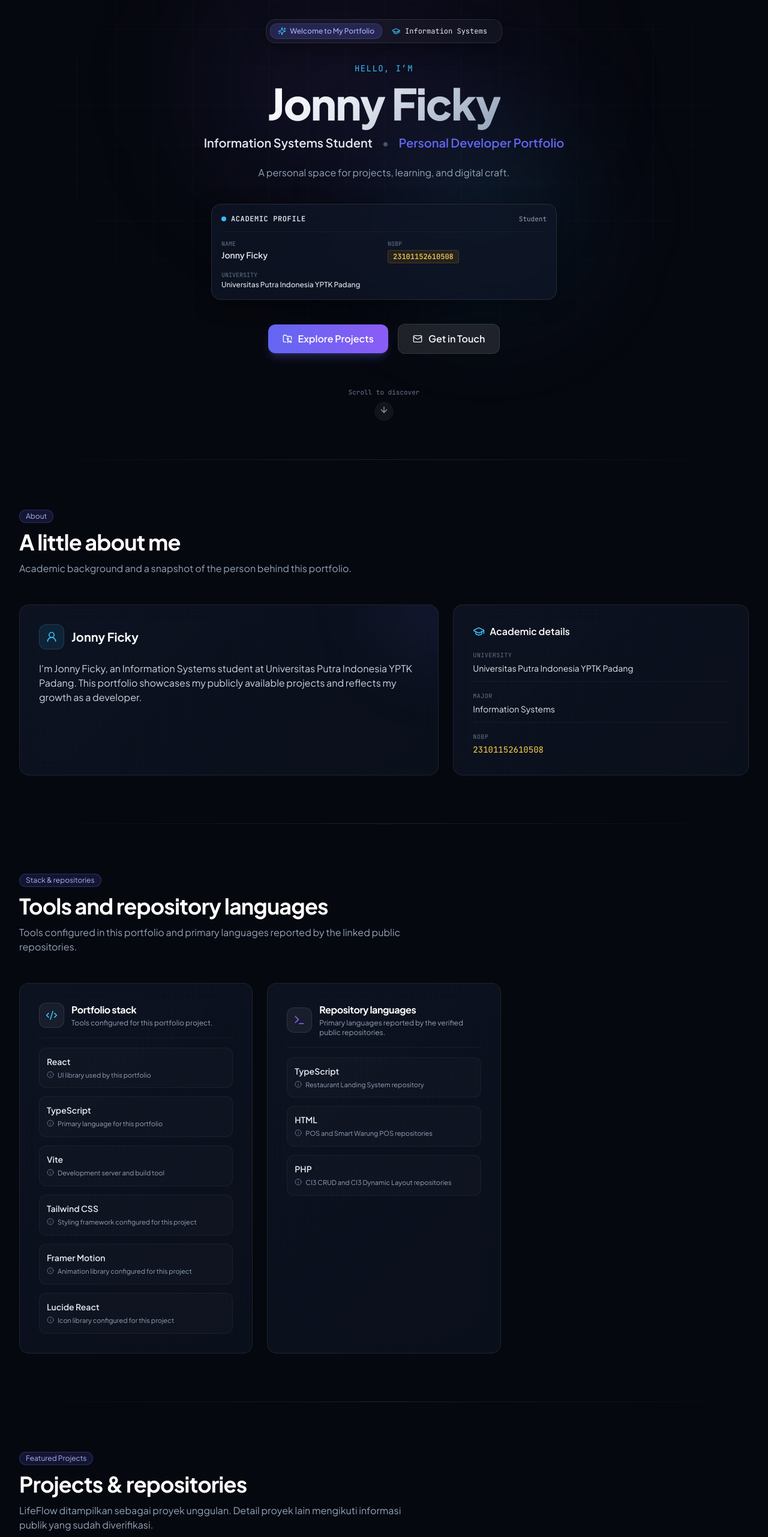
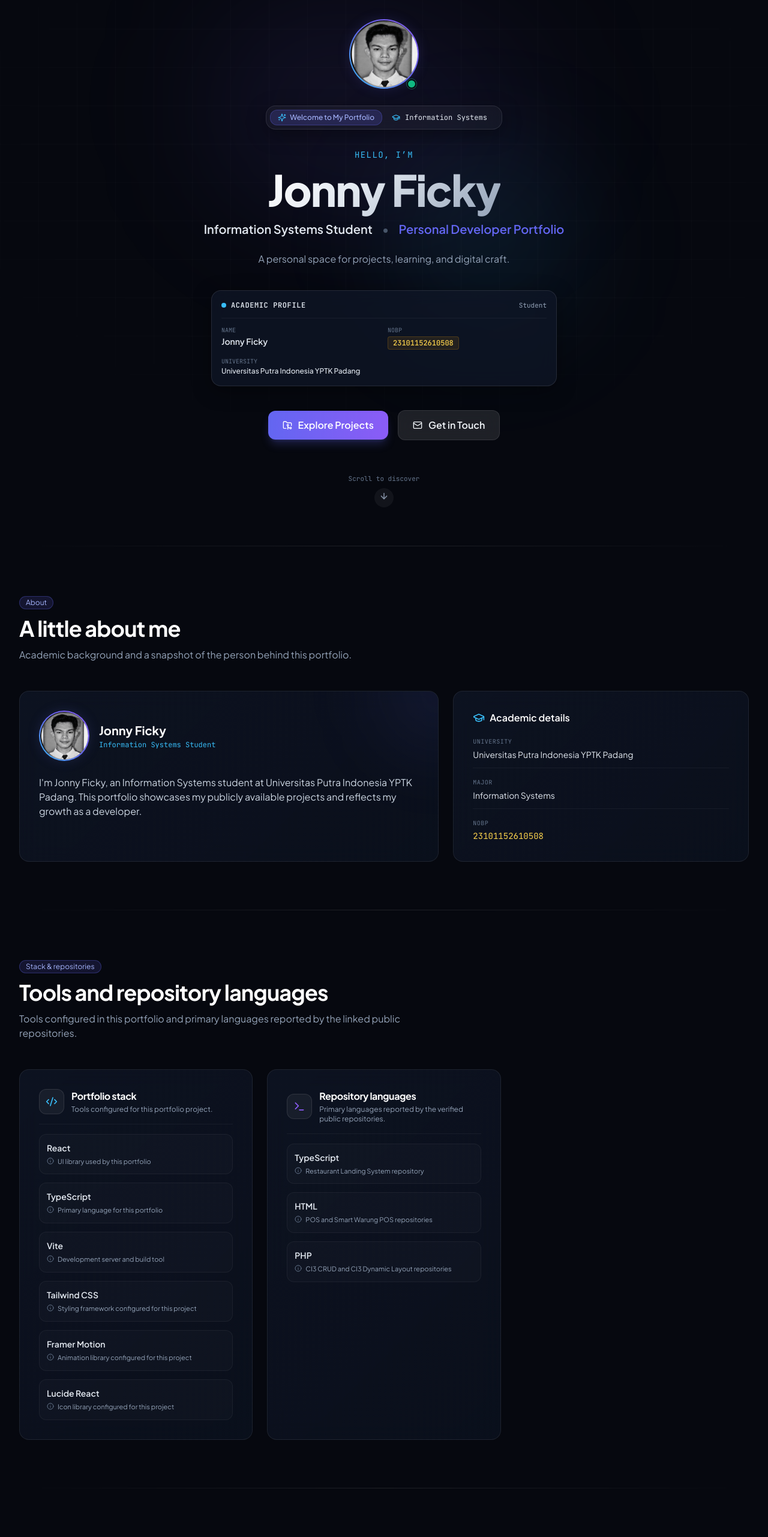
Before and after one commit to jonnyficky2/Portofolio, a React (Vite) app: page / in a window 1280 px wide. Shown: the part 80-2643 px from the top of the page at 60% size. Built offline with nearby package versions, Linux system fonts and the light colour scheme.

Commit message:
feat(ui): add profile avatar and scroll-in animations with framer-motion

```diff
--- a/src/components/sections/About.tsx
+++ b/src/components/sections/About.tsx
@@ -1,32 +1,45 @@
 import React from 'react';
-import { GraduationCap, UserRound } from 'lucide-react';
+import { GraduationCap } from 'lucide-react';
 import { studentData } from '../../data/portfolioData';
 import { SectionHeading } from '../ui/SectionHeading';
 import { Card } from '../ui/Card';
+import { Avatar } from '../ui/Avatar';
+import { FadeIn } from '../ui/Motion';
 
 export const About: React.FC = () => (
   <section id="about" className="py-20 relative">
     <div className="max-w-7xl mx-auto px-4 sm:px-6 lg:px-8">
+      <FadeIn>
         <SectionHeading
           badge="About"
           title="A little about me"
           subtitle="Academic background and a snapshot of the person behind this portfolio."
         />
+      </FadeIn>
 
       <div className="grid grid-cols-1 lg:grid-cols-12 gap-6 items-stretch">
-        <Card glow className="lg:col-span-7">
-          <div className="flex items-center gap-3 mb-5">
-            <div className="p-2.5 rounded-xl bg-brand-blue/10 border border-brand-blue/20">
-              <UserRound className="w-5 h-5 text-brand-blue" aria-hidden="true" />
+        <FadeIn delay={0.1} className="lg:col-span-7 flex flex-col">
+          <Card glow className="h-full">
+            <div className="flex flex-col sm:flex-row items-start sm:items-center gap-4 mb-6">
+              <Avatar
+                src={studentData.avatarUrl}
+                alt={studentData.name}
+                size="lg"
+                glow
+              />
+              <div>
+                <h3 className="text-xl font-bold text-white">{studentData.name}</h3>
+                <p className="text-xs font-mono text-brand-blue mt-0.5">{studentData.role}</p>
               </div>
-            <h3 className="text-xl font-bold text-white">{studentData.name}</h3>
             </div>
             <p className="text-slate-300 text-sm sm:text-base leading-relaxed">
               {studentData.bioIntro}
             </p>
           </Card>
+        </FadeIn>
 
-        <Card className="lg:col-span-5">
+        <FadeIn delay={0.2} className="lg:col-span-5 flex flex-col">
+          <Card className="h-full">
             <h3 className="text-base font-semibold text-white flex items-center gap-2 mb-5">
               <GraduationCap className="w-5 h-5 text-brand-blue" aria-hidden="true" />
               Academic details
@@ -44,6 +57,7 @@ export const About: React.FC = () => (
               ))}
             </dl>
           </Card>
+        </FadeIn>
       </div>
     </div>
   </section>
--- a/src/components/sections/Hero.tsx
+++ b/src/components/sections/Hero.tsx
@@ -1,9 +1,13 @@
 import React from 'react';
+import { motion, useReducedMotion } from 'framer-motion';
 import { ArrowDown, Sparkles, FolderGit2, Mail, GraduationCap } from 'lucide-react';
 import { studentData } from '../../data/portfolioData';
 import { Button } from '../ui/Button';
+import { Avatar } from '../ui/Avatar';
 
 export const Hero: React.FC = () => {
+  const shouldReduceMotion = useReducedMotion();
+
   return (
     <section
       id="home"
@@ -19,7 +23,32 @@ export const Hero: React.FC = () => {
       />
 
       <div className="relative z-10 max-w-5xl mx-auto px-4 sm:px-6 lg:px-8 text-center">
-        <div className="inline-flex flex-col sm:flex-row items-center gap-2 p-1.5 sm:pr-4 rounded-2xl bg-white/[0.04] border border-white/10 backdrop-blur-md mb-8 shadow-glass">
+        {/* Profile Avatar with status indicator */}
+        <motion.div
+          initial={shouldReduceMotion ? { opacity: 0 } : { opacity: 0, scale: 0.9 }}
+          animate={{ opacity: 1, scale: 1 }}
+          transition={{ duration: 0.5, ease: [0.25, 0.1, 0.25, 1] }}
+          className="relative inline-block mb-6"
+        >
+          <Avatar
+            src={studentData.avatarUrl}
+            alt={studentData.name}
+            size="xl"
+            glow
+          />
+          <span
+            className="absolute bottom-1 right-1 w-4 h-4 rounded-full bg-emerald-500 border-2 border-dark-bg ring-1 ring-emerald-400/40"
+            title="Available"
+          />
+        </motion.div>
+
+        <motion.div
+          initial={shouldReduceMotion ? { opacity: 0 } : { opacity: 0, y: 15 }}
+          animate={{ opacity: 1, y: 0 }}
+          transition={{ duration: 0.5, delay: 0.1, ease: [0.25, 0.1, 0.25, 1] }}
+          className="block mb-8"
+        >
+          <div className="inline-flex flex-col sm:flex-row items-center gap-2 p-1.5 sm:pr-4 rounded-2xl bg-white/[0.04] border border-white/10 backdrop-blur-md shadow-glass">
             <div className="flex items-center gap-1.5 px-3 py-1 rounded-xl bg-brand-indigo/20 border border-brand-indigo/30 text-indigo-300 text-xs font-medium">
               <Sparkles className="w-3.5 h-3.5 text-brand-blue" />
               <span>Welcome to My Portfolio</span>
@@ -29,32 +58,58 @@ export const Hero: React.FC = () => {
               <span className="text-slate-200">{studentData.major}</span>
             </div>
           </div>
+        </motion.div>
 
         {/* Small Intro Greeting */}
-        <p className="text-xs sm:text-sm font-mono tracking-widest text-brand-blue uppercase mb-3">
+        <motion.p
+          initial={shouldReduceMotion ? { opacity: 0 } : { opacity: 0, y: 15 }}
+          animate={{ opacity: 1, y: 0 }}
+          transition={{ duration: 0.5, delay: 0.2, ease: [0.25, 0.1, 0.25, 1] }}
+          className="text-xs sm:text-sm font-mono tracking-widest text-brand-blue uppercase mb-3"
+        >
           HELLO, I’M
-        </p>
+        </motion.p>
 
         {/* Main Name Heading */}
-        <h1 className="text-4xl sm:text-6xl md:text-7xl font-extrabold tracking-tight text-white mb-4">
+        <motion.h1
+          initial={shouldReduceMotion ? { opacity: 0 } : { opacity: 0, y: 15 }}
+          animate={{ opacity: 1, y: 0 }}
+          transition={{ duration: 0.5, delay: 0.25, ease: [0.25, 0.1, 0.25, 1] }}
+          className="text-4xl sm:text-6xl md:text-7xl font-extrabold tracking-tight text-white mb-4"
+        >
           <span className="text-gradient hover:text-gradient-accent transition-all duration-300">
             {studentData.name}
           </span>
-        </h1>
+        </motion.h1>
 
         {/* Dual Sub-heading */}
-        <div className="flex flex-col sm:flex-row items-center justify-center gap-2 sm:gap-4 text-base sm:text-xl font-medium text-slate-300 mb-6">
+        <motion.div
+          initial={shouldReduceMotion ? { opacity: 0 } : { opacity: 0, y: 15 }}
+          animate={{ opacity: 1, y: 0 }}
+          transition={{ duration: 0.5, delay: 0.3, ease: [0.25, 0.1, 0.25, 1] }}
+          className="flex flex-col sm:flex-row items-center justify-center gap-2 sm:gap-4 text-base sm:text-xl font-medium text-slate-300 mb-6"
+        >
           <span className="text-slate-200 font-semibold">{studentData.role}</span>
           <span className="hidden sm:inline text-slate-600">•</span>
           <span className="text-brand-indigo font-semibold">Personal Developer Portfolio</span>
-        </div>
+        </motion.div>
 
         {/* Short Description */}
-        <p className="max-w-2xl mx-auto text-sm sm:text-base text-slate-400 leading-relaxed mb-10">
+        <motion.p
+          initial={shouldReduceMotion ? { opacity: 0 } : { opacity: 0, y: 15 }}
+          animate={{ opacity: 1, y: 0 }}
+          transition={{ duration: 0.5, delay: 0.35, ease: [0.25, 0.1, 0.25, 1] }}
+          className="max-w-2xl mx-auto text-sm sm:text-base text-slate-400 leading-relaxed mb-10"
+        >
           {studentData.tagline}
-        </p>
+        </motion.p>
 
-        <div className="max-w-xl mx-auto mb-10 p-4 rounded-2xl bg-dark-card/70 border border-white/10 backdrop-blur-lg shadow-glass text-left">
+        <motion.div
+          initial={shouldReduceMotion ? { opacity: 0 } : { opacity: 0, y: 20 }}
+          animate={{ opacity: 1, y: 0 }}
+          transition={{ duration: 0.5, delay: 0.4, ease: [0.25, 0.1, 0.25, 1] }}
+          className="max-w-xl mx-auto mb-10 p-4 rounded-2xl bg-dark-card/70 border border-white/10 backdrop-blur-lg shadow-glass text-left"
+        >
           <div className="flex items-center justify-between pb-3 mb-3 border-b border-white/5">
             <div className="flex items-center gap-2">
               <span className="w-2 h-2 rounded-full bg-brand-blue" />
@@ -83,10 +138,15 @@ export const Hero: React.FC = () => {
               <span className="font-medium text-slate-200">{studentData.university}</span>
             </div>
           </div>
-        </div>
+        </motion.div>
 
         {/* Primary Action Buttons */}
-        <div className="flex flex-wrap items-center justify-center gap-4">
+        <motion.div
+          initial={shouldReduceMotion ? { opacity: 0 } : { opacity: 0, y: 15 }}
+          animate={{ opacity: 1, y: 0 }}
+          transition={{ duration: 0.5, delay: 0.45, ease: [0.25, 0.1, 0.25, 1] }}
+          className="flex flex-wrap items-center justify-center gap-4"
+        >
           <Button
             href="#projects"
             variant="primary"
@@ -104,10 +164,15 @@ export const Hero: React.FC = () => {
           >
             Get in Touch
           </Button>
-        </div>
+        </motion.div>
 
         {/* Subtle Scroll Down Prompt */}
-        <div className="mt-14 flex flex-col items-center justify-center gap-2 text-xs text-slate-500">
+        <motion.div
+          initial={{ opacity: 0 }}
+          animate={{ opacity: 1 }}
+          transition={{ duration: 0.6, delay: 0.6 }}
+          className="mt-14 flex flex-col items-center justify-center gap-2 text-xs text-slate-500"
+        >
           <span className="font-mono text-[11px]">Scroll to discover</span>
           <a
             href="#about"
@@ -116,7 +181,7 @@ export const Hero: React.FC = () => {
           >
             <ArrowDown className="w-4 h-4 animate-bounce" />
           </a>
-        </div>
+        </motion.div>
       </div>
     </section>
   );
--- a/src/components/sections/Projects.tsx
+++ b/src/components/sections/Projects.tsx
@@ -5,6 +5,7 @@ import { SectionHeading } from '../ui/SectionHeading';
 import { Card } from '../ui/Card';
 import { Badge } from '../ui/Badge';
 import { Button } from '../ui/Button';
+import { FadeIn, StaggerContainer, StaggerItem } from '../ui/Motion';
 
 export const Projects: React.FC = () => {
   const featuredProject = projectsData.find((p) => p.isFeatured);
@@ -30,15 +31,17 @@ export const Projects: React.FC = () => {
   return (
     <section id="projects" className="py-20 relative">
       <div className="max-w-7xl mx-auto px-4 sm:px-6 lg:px-8">
+        <FadeIn>
           <SectionHeading
             badge="Featured Projects"
             title="Projects & repositories"
-          subtitle="LifeFlow ditampilkan sebagai proyek unggulan. Detail proyek lain mengikuti informasi publik yang sudah diverifikasi."
+            subtitle="LifeFlow is featured as the flagship project. Other repositories are listed based on verified public information."
           />
+        </FadeIn>
 
         {/* Featured Flagship Project: LifeFlow */}
         {featuredProject && (
-          <div className="mb-14">
+          <FadeIn delay={0.1} className="mb-14">
             <Card glow className="border-brand-indigo/30 bg-gradient-to-br from-dark-card via-dark-card to-brand-indigo/5 p-6 sm:p-10">
               <div className="grid grid-cols-1 lg:grid-cols-12 gap-8 items-center">
                 <div className="lg:col-span-8 space-y-4">
@@ -112,11 +115,11 @@ export const Projects: React.FC = () => {
                 </div>
               </div>
             </Card>
-          </div>
+          </FadeIn>
         )}
 
         {/* Secondary Projects Grid */}
-        <div className="space-y-4 mb-6">
+        <FadeIn delay={0.15} className="space-y-4 mb-6">
           <div className="flex items-center gap-2">
             <Folder className="w-4 h-4 text-brand-blue" />
             <h3 className="text-lg font-bold text-white tracking-tight">
@@ -126,11 +129,12 @@ export const Projects: React.FC = () => {
           <p className="text-xs text-slate-400">
             Names and primary languages are based on verified GitHub repository metadata; other details remain unverified.
           </p>
-        </div>
+        </FadeIn>
 
-        <div className="grid grid-cols-1 md:grid-cols-2 lg:grid-cols-3 gap-6">
+        <StaggerContainer className="grid grid-cols-1 md:grid-cols-2 lg:grid-cols-3 gap-6">
           {otherProjects.map((project) => (
-            <Card key={project.id} className="flex flex-col justify-between h-full group hover:border-white/20 transition-all">
+            <StaggerItem key={project.id} className="h-full">
+              <Card className="flex flex-col justify-between h-full group hover:border-white/20 transition-all">
                 <div className="space-y-3.5">
                   {/* Header info */}
                   <div className="flex items-start justify-between gap-2">
@@ -173,7 +177,7 @@ export const Projects: React.FC = () => {
                         className="text-xs font-medium text-slate-300 hover:text-white flex items-center gap-1.5 transition-colors focus-visible:outline focus-visible:outline-2 focus-visible:outline-offset-4 focus-visible:outline-brand-blue"
                       >
                         <Github className="w-3.5 h-3.5" />
-                      <span>Lihat Repo</span>
+                        <span>View Repo</span>
                         <ExternalLink className="w-3 h-3" />
                       </a>
                       )}
@@ -192,8 +196,9 @@ export const Projects: React.FC = () => {
                   </div>
                 </div>
               </Card>
+            </StaggerItem>
           ))}
-        </div>
+        </StaggerContainer>
       </div>
     </section>
   );
--- a/src/components/sections/Skills.tsx
+++ b/src/components/sections/Skills.tsx
@@ -4,6 +4,7 @@ import { skillCategories } from '../../data/portfolioData';
 import { SectionHeading } from '../ui/SectionHeading';
 import { Card } from '../ui/Card';
 import { Badge } from '../ui/Badge';
+import { FadeIn, StaggerContainer, StaggerItem } from '../ui/Motion';
 
 export const Skills: React.FC = () => {
   const getCategoryIcon = (iconName: string) => {
@@ -21,15 +22,18 @@ export const Skills: React.FC = () => {
   return (
     <section id="skills" className="py-20 relative">
       <div className="max-w-7xl mx-auto px-4 sm:px-6 lg:px-8">
+        <FadeIn>
           <SectionHeading
             badge="Stack & repositories"
             title="Tools and repository languages"
             subtitle="Tools configured in this portfolio and primary languages reported by the linked public repositories."
           />
+        </FadeIn>
 
-        <div className="grid grid-cols-1 md:grid-cols-2 lg:grid-cols-3 gap-6">
+        <StaggerContainer className="grid grid-cols-1 md:grid-cols-2 lg:grid-cols-3 gap-6">
           {skillCategories.map((category) => (
-            <Card key={category.title} className="flex flex-col h-full">
+            <StaggerItem key={category.title} className="h-full">
+              <Card className="flex flex-col h-full">
                 {/* Header */}
                 <div className="flex items-center gap-3 mb-4 pb-4 border-b border-white/5">
                   <div className="p-2.5 rounded-xl bg-white/5 border border-white/10">
@@ -70,9 +74,9 @@ export const Skills: React.FC = () => {
                   ))}
                 </div>
               </Card>
+            </StaggerItem>
           ))}
-        </div>
-
+        </StaggerContainer>
       </div>
     </section>
   );
--- /dev/null
+++ b/src/components/ui/Avatar.tsx
@@ -0,0 +1,57 @@
+import React, { useState } from 'react';
+
+export interface AvatarProps {
+  src?: string;
+  alt: string;
+  initials?: string;
+  size?: 'sm' | 'md' | 'lg' | 'xl' | '2xl';
+  className?: string;
+  glow?: boolean;
+}
+
+const sizeClasses = {
+  sm: 'w-10 h-10 text-xs',
+  md: 'w-14 h-14 text-sm',
+  lg: 'w-20 h-20 text-base',
+  xl: 'w-28 h-28 text-xl',
+  '2xl': 'w-36 h-36 text-2xl',
+};
+
+export const Avatar: React.FC<AvatarProps> = ({
+  src,
+  alt,
+  initials = 'JF',
+  size = 'md',
+  className = '',
+  glow = false,
+}) => {
+  const [hasError, setHasError] = useState(false);
+
+  return (
+    <div
+      className={`relative inline-block rounded-full p-0.5 ${
+        glow
+          ? 'bg-gradient-to-tr from-brand-blue via-brand-indigo to-brand-violet shadow-subtle-glow'
+          : 'bg-white/10'
+      } ${className}`}
+    >
+      <div
+        className={`${sizeClasses[size]} rounded-full overflow-hidden flex items-center justify-center bg-dark-surface`}
+      >
+        {!hasError && src ? (
+          <img
+            src={src}
+            alt={alt}
+            className="w-full h-full object-cover"
+            onError={() => setHasError(true)}
+            loading="lazy"
+          />
+        ) : (
+          <span className="font-mono font-bold text-transparent bg-clip-text bg-accent-gradient select-none">
+            {initials}
+          </span>
+        )}
+      </div>
+    </div>
+  );
+};
--- /dev/null
+++ b/src/components/ui/Motion.tsx
@@ -0,0 +1,130 @@
+import React from 'react';
+import { motion, useReducedMotion } from 'framer-motion';
+
+export interface FadeInProps {
+  children: React.ReactNode;
+  className?: string;
+  delay?: number;
+  duration?: number;
+  direction?: 'up' | 'down' | 'left' | 'right' | 'none';
+  fullWidth?: boolean;
+}
+
+export const FadeIn: React.FC<FadeInProps> = ({
+  children,
+  className = '',
+  delay = 0,
+  duration = 0.5,
+  direction = 'up',
+  fullWidth = false,
+}) => {
+  const shouldReduceMotion = useReducedMotion();
+
+  const getInitialPosition = () => {
+    if (shouldReduceMotion || direction === 'none') {
+      return { x: 0, y: 0 };
+    }
+    switch (direction) {
+      case 'up':
+        return { x: 0, y: 24 };
+      case 'down':
+        return { x: 0, y: -24 };
+      case 'left':
+        return { x: 24, y: 0 };
+      case 'right':
+        return { x: -24, y: 0 };
+    }
+  };
+
+  const initial = {
+    opacity: 0,
+    ...getInitialPosition(),
+  };
+
+  const animate = {
+    opacity: 1,
+    x: 0,
+    y: 0,
+  };
+
+  return (
+    <motion.div
+      initial={initial}
+      whileInView={animate}
+      viewport={{ once: true, margin: '-40px' }}
+      transition={{
+        duration: shouldReduceMotion ? 0.2 : duration,
+        delay,
+        ease: [0.25, 0.1, 0.25, 1],
+      }}
+      className={`${fullWidth ? 'w-full' : ''} ${className}`}
+    >
+      {children}
+    </motion.div>
+  );
+};
+
+export interface StaggerContainerProps {
+  children: React.ReactNode;
+  className?: string;
+  staggerDelay?: number;
+  delayChildren?: number;
+}
+
+export const StaggerContainer: React.FC<StaggerContainerProps> = ({
+  children,
+  className = '',
+  staggerDelay = 0.1,
+  delayChildren = 0,
+}) => {
+  return (
+    <motion.div
+      initial="hidden"
+      whileInView="visible"
+      viewport={{ once: true, margin: '-40px' }}
+      variants={{
+        hidden: {},
+        visible: {
+          transition: {
+            staggerChildren: staggerDelay,
+            delayChildren,
+          },
+        },
+      }}
+      className={className}
+    >
+      {children}
+    </motion.div>
+  );
+};
+
+export interface StaggerItemProps {
+  children: React.ReactNode;
+  className?: string;
+}
+
+export const StaggerItem: React.FC<StaggerItemProps> = ({
+  children,
+  className = '',
+}) => {
+  const shouldReduceMotion = useReducedMotion();
+
+  return (
+    <motion.div
+      variants={{
+        hidden: shouldReduceMotion ? { opacity: 0 } : { opacity: 0, y: 20 },
+        visible: {
+          opacity: 1,
+          y: 0,
+          transition: {
+            duration: shouldReduceMotion ? 0.2 : 0.45,
+            ease: [0.25, 0.1, 0.25, 1],
+          },
+        },
+      }}
+      className={className}
+    >
+      {children}
+    </motion.div>
+  );
+};
```
Also changed, not shown: package.json (+6 -1 lines), src/components/sections/Contact.tsx (+16 -12 lines), src/components/sections/Journey.tsx (+13 -6 lines), public/profil.jpeg (added). Lines whose indentation alone changed are shown as unchanged.
